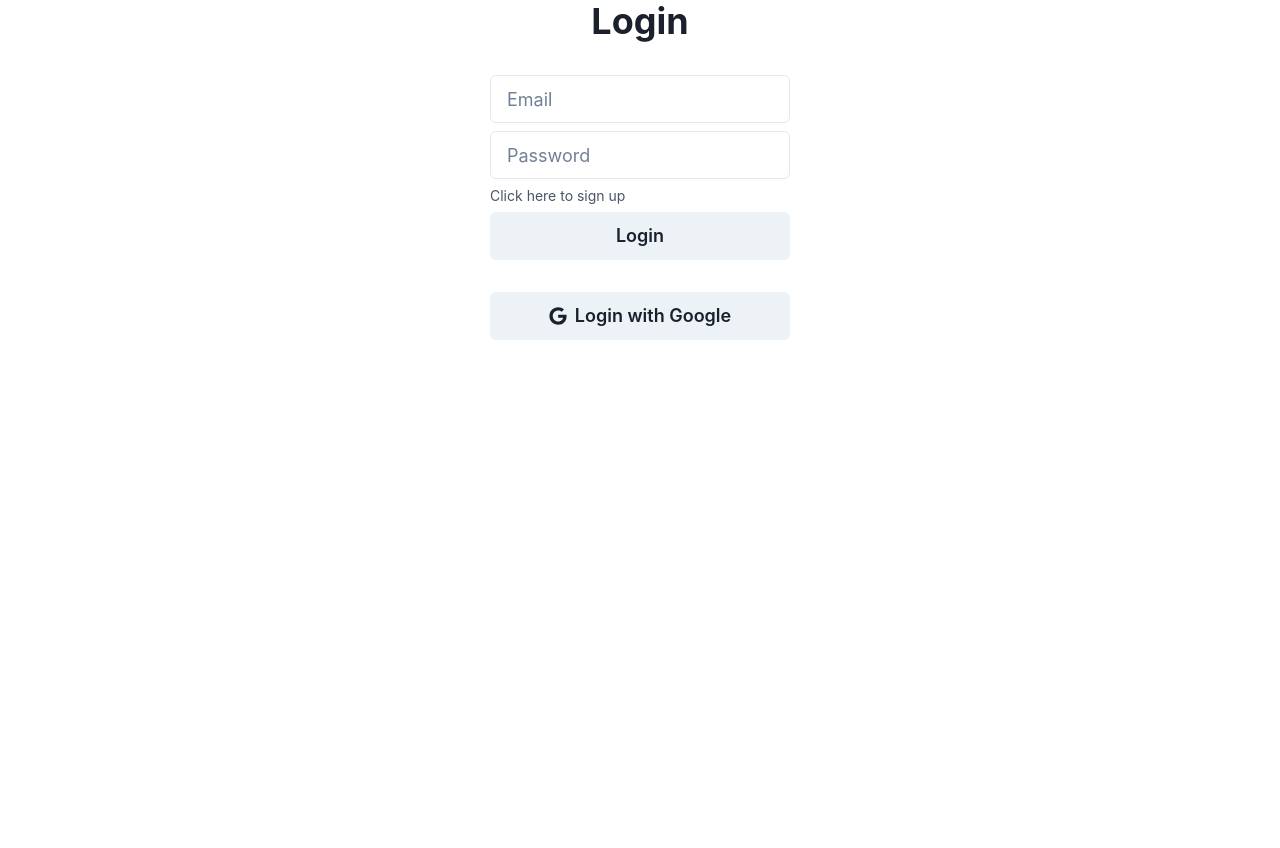
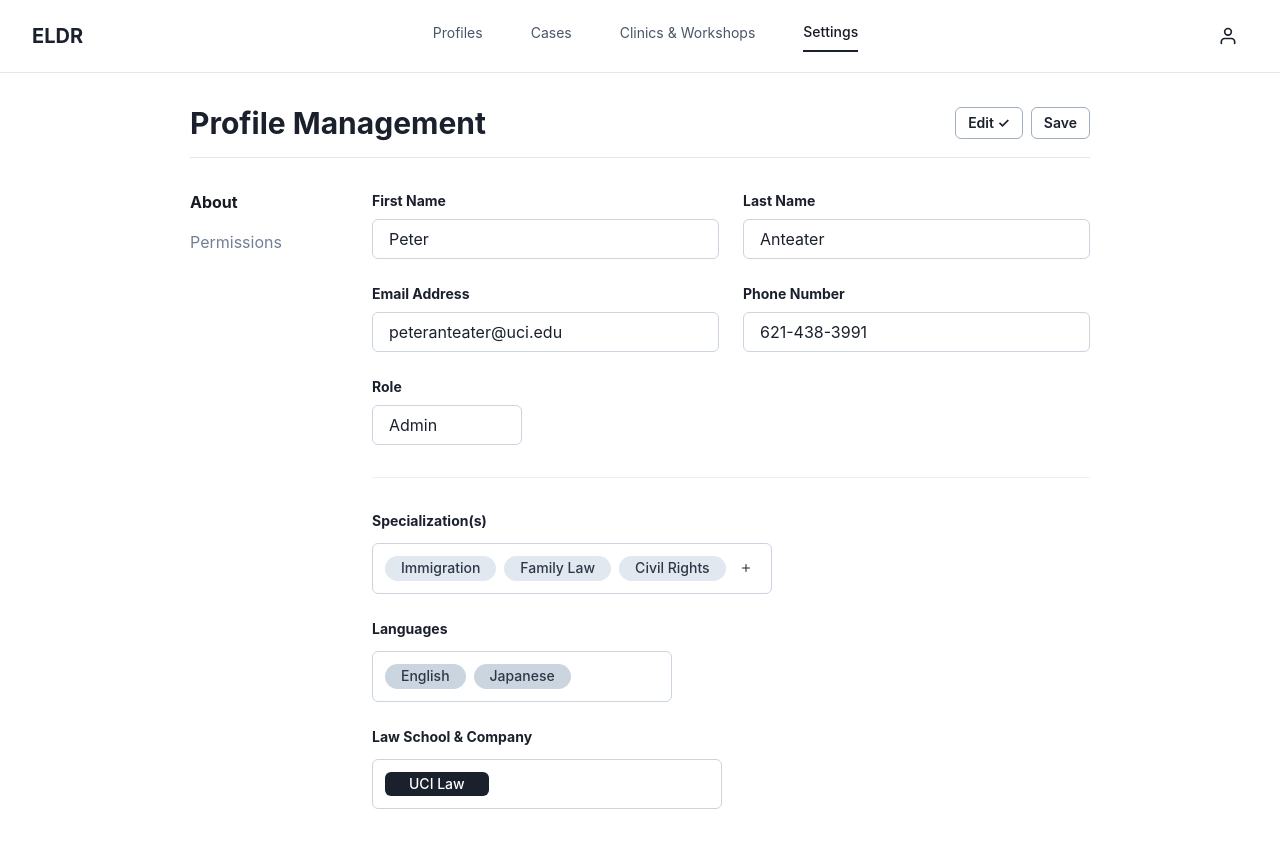
Before and after one commit to ctc-uci/eldr, a React (Vite) app in the folder client/: page /admin-profile in a window 1280 px wide. Before the commit this address led to /login. Shown: the top 848 px of the page. Before the commit the page ends 800 px from the top, so only its background shows below. Built offline with nearby package versions, Linux system fonts and the light colour scheme; no server answers.

Commit message:
Change to tsx

```diff
--- a/client/src/App.tsx
+++ b/client/src/App.tsx
@@ -1,5 +1,5 @@
 import { Admin } from "@/components/admin/Admin";
-import AdminProfile from "@/components/adminProfile/adminProfile";
+import { AdminProfile } from "@/components/adminProfile/adminProfile";
 import { CatchAll } from "@/components/CatchAll";
 import { AdminLogin } from "@/components/adminProfile/adminLogin";
 import { Dashboard } from "@/components/dashboard/Dashboard";
@@ -61,12 +61,7 @@ const App = () => {
                 />
                 <Route
                   path="/admin-profile"
-                  element={
-                    <ProtectedRoute
-                      element={<AdminProfile />}
-                      allowedRoles={["admin"]}
-                    />
-                  }
+                  element={<AdminProfile />}
                 />
                 <Route
                   path="*"
--- a/client/src/components/adminProfile/adminProfile.jsx
+++ b/client/src/components/adminProfile/adminProfile.tsx
@@ -30,7 +30,7 @@ const mockProfileData = {
   lawSchoolCompany: "UCI Law",
 };
 
-const AdminProfile = () => {
+export const AdminProfile: React.FC = () => {
   const [isEditing, setIsEditing] = useState(false);
   const [profile, setProfile] = useState(mockProfileData);
 
```
